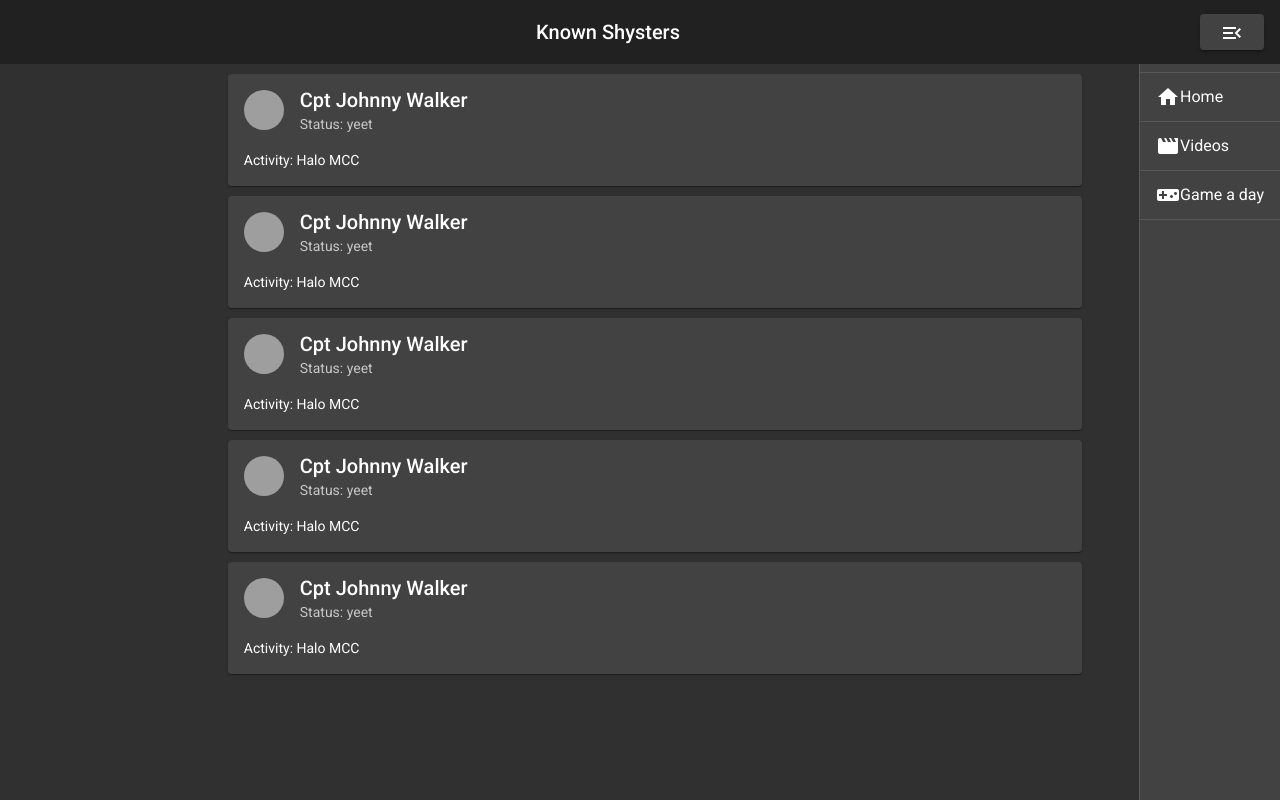
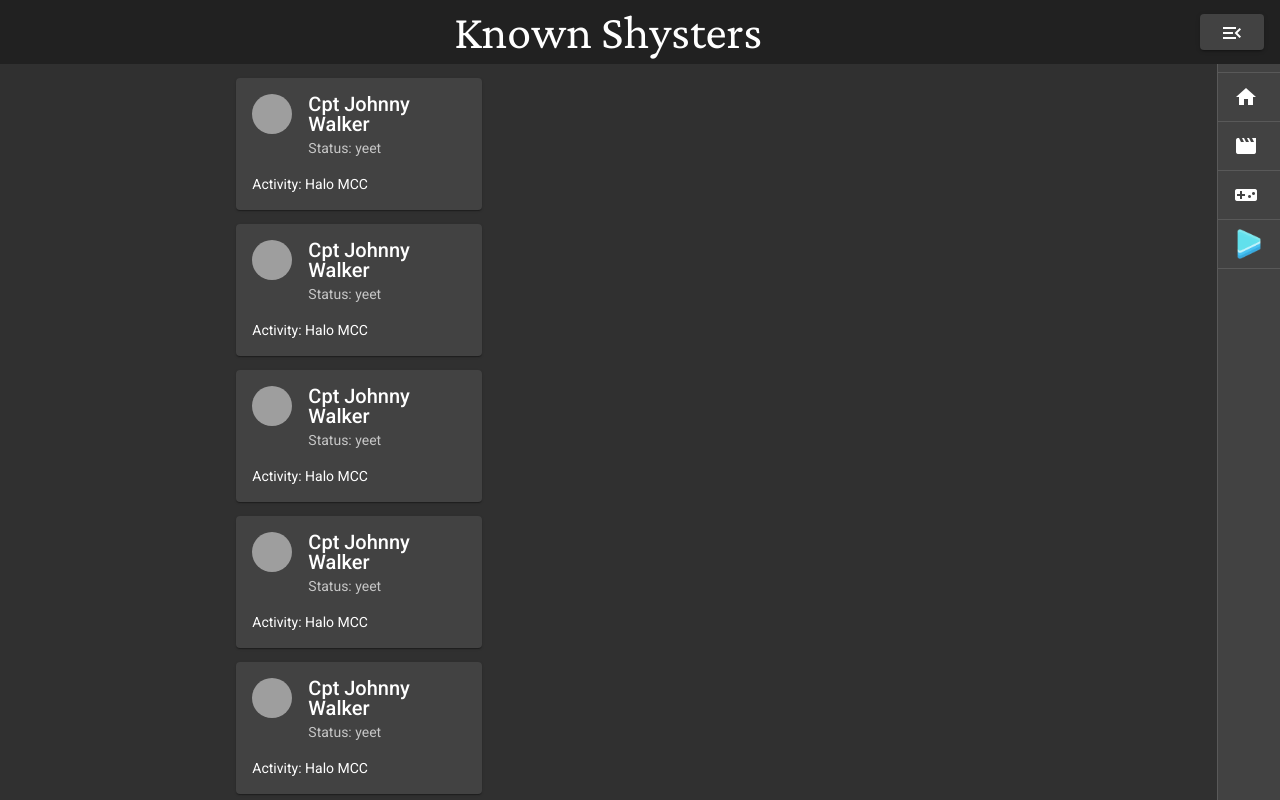
Before and after one commit to AustinMooreT/KnownShystersWebsite, an Angular app: page / in a window 1280 px wide. Both pictures are taken after a click on the button "menu". Built offline with nearby package versions, Linux system fonts and the light colour scheme; grey boxes are pictures that could not be loaded.

Commit message:
add new flex, update icons

```diff
--- a/src/app/app.component.html
+++ b/src/app/app.component.html
@@ -1,5 +1,8 @@
 <div class="toolbar-flex">
-
+  <head>
+    <link rel="stylesheet"
+          href="https://fonts.googleapis.com/css2?family=Crimson+Pro">
+  </head>
   <mat-toolbar>
 
     <mat-toolbar-row class="navigation-toolbar">
--- a/src/app/app.component.scss
+++ b/src/app/app.component.scss
@@ -16,3 +16,8 @@
     display: flex;
     justify-content: space-between;
 }
+
+h1 {
+  font-family: 'Crimson Pro', serif;
+  font-size: 48px;
+}
--- a/src/app/main-navigation/main-navigation.component.html
+++ b/src/app/main-navigation/main-navigation.component.html
@@ -1,15 +1,20 @@
 <mat-list>
   <div class="nav-button" matRipple>
     <mat-divider></mat-divider>
-    <mat-list-item><mat-icon>home</mat-icon>Home</mat-list-item>
+    <mat-list-item><mat-icon>home</mat-icon></mat-list-item>
     <mat-divider></mat-divider>
   </div>
   <div class="nav-button" matRipple>
-    <mat-list-item><mat-icon>movie</mat-icon>Videos</mat-list-item>
+    <mat-list-item><mat-icon>movie</mat-icon></mat-list-item>
     <mat-divider></mat-divider>
   </div>
   <div class="nav-button" matRipple>
-    <mat-list-item><mat-icon>videogame_asset</mat-icon>Game a day</mat-list-item>
+    <mat-list-item><mat-icon>videogame_asset</mat-icon></mat-list-item>
     <mat-divider></mat-divider>
   </div>
+  <div class="nav-button" matRipple>
+    <mat-list-item><img class="hololive" src="assets/hololive.png"></mat-list-item>
+    <mat-divider></mat-divider>
+  </div>
+  <!--TODO CHAGE ICON SIZE-->
 </mat-list>
--- a/src/app/main-navigation/main-navigation.component.scss
+++ b/src/app/main-navigation/main-navigation.component.scss
@@ -2,3 +2,8 @@
   cursor: pointer;
   user-select: none;
 }
+
+.hololive {
+  width: 30px;
+  height: 30px;
+}
--- a/src/app/main-page/main-page.component.html
+++ b/src/app/main-page/main-page.component.html
@@ -1,7 +1,12 @@
-<div class="shyster-flex">
-  <app-shyster class="shyster-card"></app-shyster>
-  <app-shyster class="shyster-card"></app-shyster>
-  <app-shyster class="shyster-card"></app-shyster>
-  <app-shyster class="shyster-card"></app-shyster>
-  <app-shyster class="shyster-card"></app-shyster>
+<div class="main-flex">
+  <div class="shyster-feed-flex">
+    <!--REPLACE ME WITH SHIT-->
+  </div>
+  <div class="shyster-card-flex">
+    <app-shyster class="shyster-card"></app-shyster>
+    <app-shyster class="shyster-card"></app-shyster>
+    <app-shyster class="shyster-card"></app-shyster>
+    <app-shyster class="shyster-card"></app-shyster>
+    <app-shyster class="shyster-card"></app-shyster>
+  </div>
 </div>
--- a/src/app/main-page/main-page.component.scss
+++ b/src/app/main-page/main-page.component.scss
@@ -1,17 +1,26 @@
 .mainPage{
-    background-color: #616161;
-  }
+  background-color: #616161;
+}
 
-.shyster-flex{
+.main-flex{
+  display: flex;
+  justify-content: center;
+}
+
+.shyster-feed-flex{
   display: flex;
   flex-direction: column;
+  flex-grow: 1;
+  justify-content: center;
+}
+
+.shyster-card-flex{
+  display: flex;
+  flex-direction: column;
+  flex-grow: 3;
 }
 
 .shyster-card {
-  padding-top: 10px;
-  padding-left: 20%;
-  padding-right: 5%;
+  padding-top: 1em;
+  width: 25%;
 }
-
-app-shyster{
-}
```
Also changed, not shown: src/assets/hololive.png (added).
